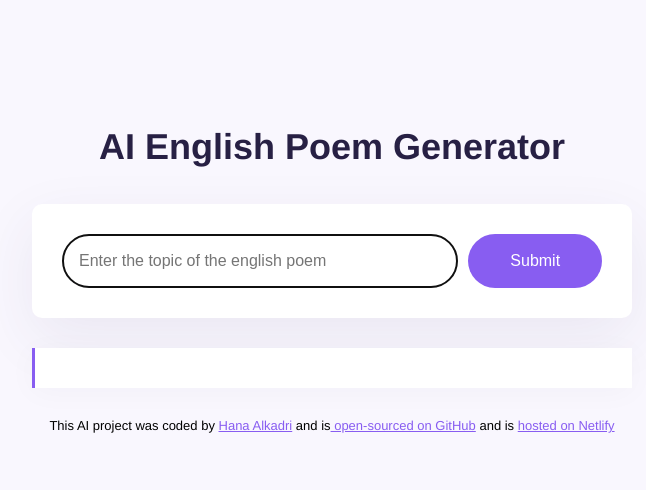
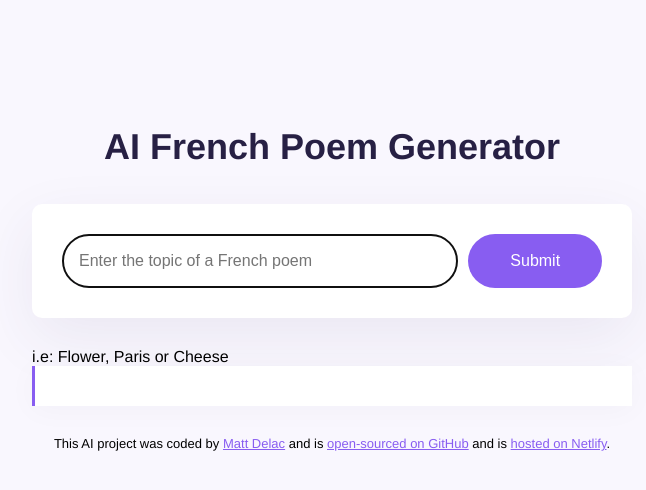
Before and after one commit to hanaalkadri/arabic-poem-generator, a website: page index.html in a window 1280 px wide. Shown: the whole page, without its empty margins (308-954 px from the left). Drawn offline with nearby package versions, Linux system fonts and the light colour scheme.

Commit message:
Update index.html

```diff
--- a/index.html
+++ b/index.html
@@ -4,20 +4,22 @@
     <meta charset="UTF-8" />
     <meta name="viewport" content="width=device-width, initial-scale=1.0" />
     <script src="https://unpkg.com/typewriter-effect@latest/dist/core.js"></script>
-    <script src="https://cdn.jsdelivr.net/npm/axios@1.6.7/dist/axios.min.js"></script>
+    <script src="https://cdn.jsdelivr.net/npm/axios@1.1.2/dist/axios.min.js"></script>
     <link rel="stylesheet" href="src/style.css" />
-    <title>AI English Poem Generator</title>
+    <title>AI French Poem Generator</title>
   </head>
   <body>
     <div class="container">
       <header>
-        <h1>AI English Poem Generator</h1>
+        <h1>AI French Poem Generator</h1>
       </header>
+
       <main>
+        <div class="form-container">
           <form id="poem-generator-form">
             <input
               type="text"
-            placeholder="Enter the topic of the english poem"
+              placeholder="Enter the topic of a French poem"
               autofocus
               required
               autocomplete="off"
@@ -26,25 +28,28 @@
             />
             <input type="submit" class="submit-button" />
           </form>
-        <div class="poem" id="poem"></div>
+          <div class="hint">i.e: Flower, Paris or Cheese</div>
+        </div>
+        <div class="poem hidden" id="poem"></div>
       </main>
+
       <footer>
         This AI project was coded by
-        <a href="https://github.com/hanaalkadri" target="_blank">
-          Hana Alkadri</a
-        >
-        and is<a
-          href="https://github.com/hanaalkadri/arabic-poem-generator"
+        <a href="https://github.com/matthieua/" target="_blank">Matt Delac</a>
+        and is
+        <a
+          href="https://github.com/shecodesio/french-poem-generator"
           target="_blank"
         >
           open-sourced on GitHub</a
         >
         and is
-        <a href="https://arabic-poem-generator.netlify.app/" target="_blank">
-          hosted on Netlify</a
-        >
+        <a href="https://ai-french-poem-generator.netlify.app/" target="_blank"
+          >hosted on Netlify</a
+        >.
       </footer>
     </div>
+
     <script src="src/index.js"></script>
   </body>
 </html>
```
Lines whose indentation alone changed are shown as unchanged.
